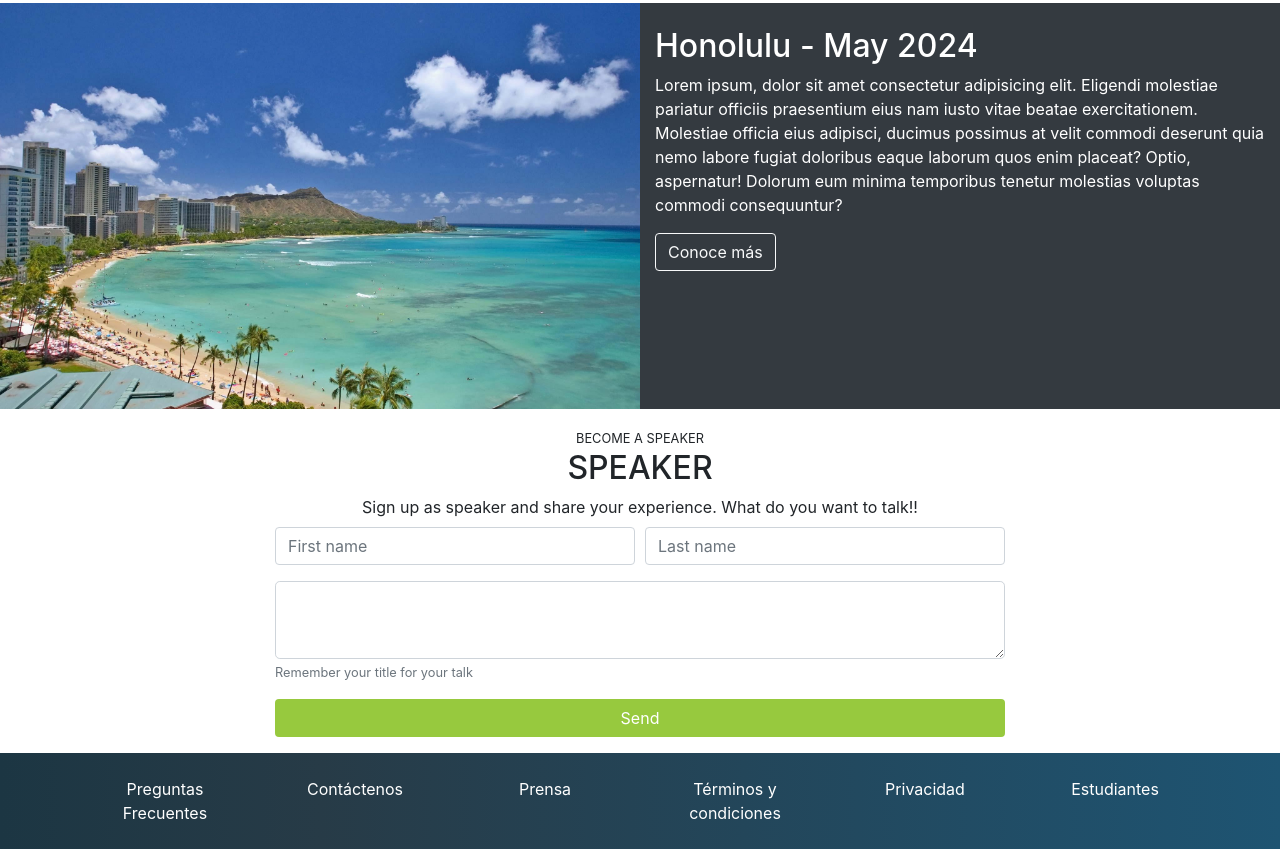
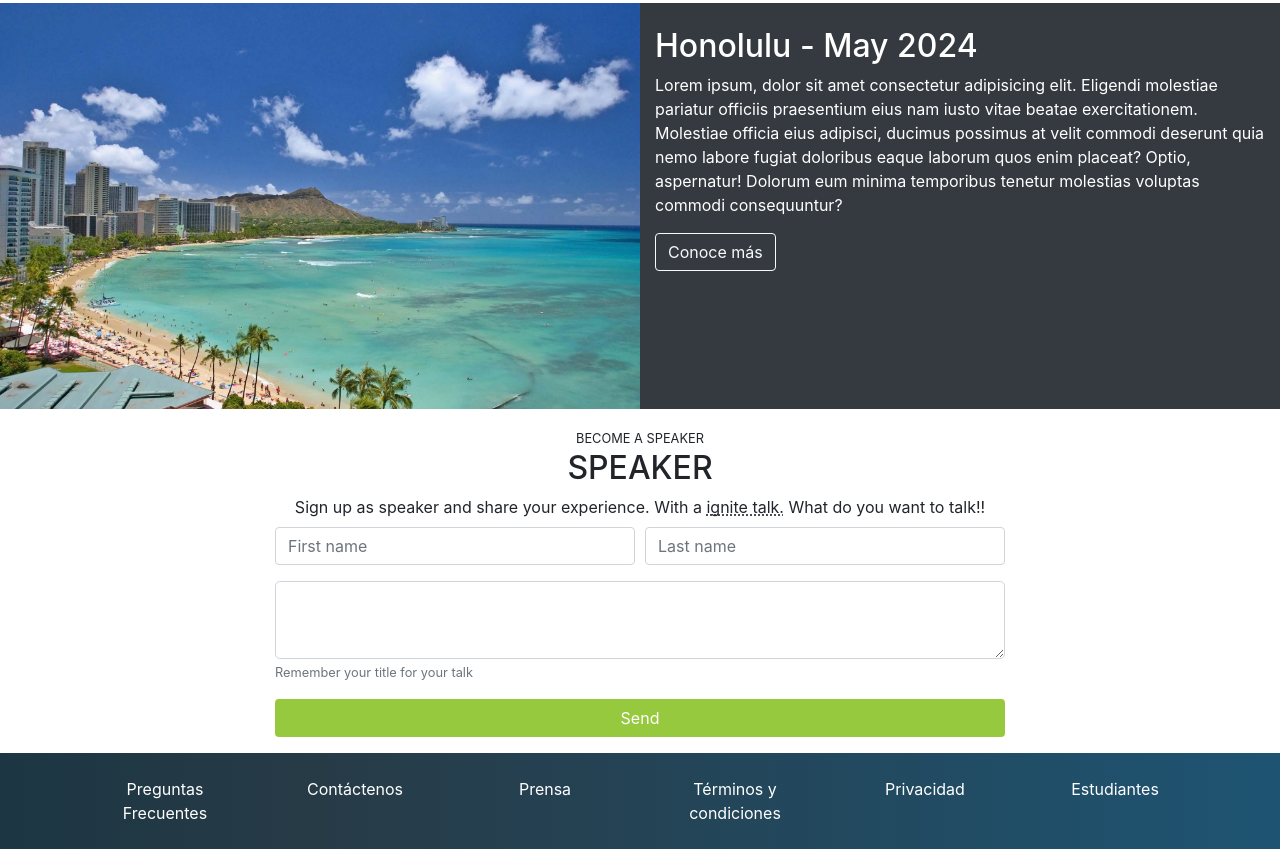
Before and after one commit to diogosss/diorConf, a plain HTML site: page index.html in a window 1280 px wide. Shown: the part 1300-2149 px from the top of the page. Drawn offline with nearby package versions, Linux system fonts and the light colour scheme.

Commit message:
[16] Agregando Tootltip

```diff
--- a/index.html
+++ b/index.html
@@ -188,7 +188,7 @@
         </div>
         <div class="row">
           <div class="col text-center">
-            Sign up as speaker and share your experience.
+            Sign up as speaker and share your experience. With a <abbr data-toggle="tooltip" title="Charlas de 5 minutos">ignite talk.</abbr>
             What do you want to talk!!
           </div>
         </div>
@@ -262,5 +262,8 @@
     <script src="https://code.jquery.com/jquery-3.3.1.slim.min.js" integrity="sha384-q8i/X+965DzO0rT7abK41JStQIAqVgRVzpbzo5smXKp4YfRvH+8abtTE1Pi6jizo" crossorigin="anonymous"></script>
     <script src="https://cdn.jsdelivr.net/npm/popper.js@1.14.7/dist/umd/popper.min.js" integrity="sha384-UO2eT0CpHqdSJQ6hJty5KVphtPhzWj9WO1clHTMGa3JDZwrnQq4sF86dIHNDz0W1" crossorigin="anonymous"></script>
     <script src="https://cdn.jsdelivr.net/npm/bootstrap@4.3.1/dist/js/bootstrap.min.js" integrity="sha384-JjSmVgyd0p3pXB1rRibZUAYoIIy6OrQ6VrjIEaFf/nJGzIxFDsf4x0xIM+B07jRM" crossorigin="anonymous"></script>
+
+    <script src="index.js"></script>
+
   </body>
 </html>
--- /dev/null
+++ b/index.js
@@ -0,0 +1,5 @@
+$(function () {
+  $('[data-toggle="tooltip"]').tooltip()
+})
+
+//tooltip plugin de jquery
```
